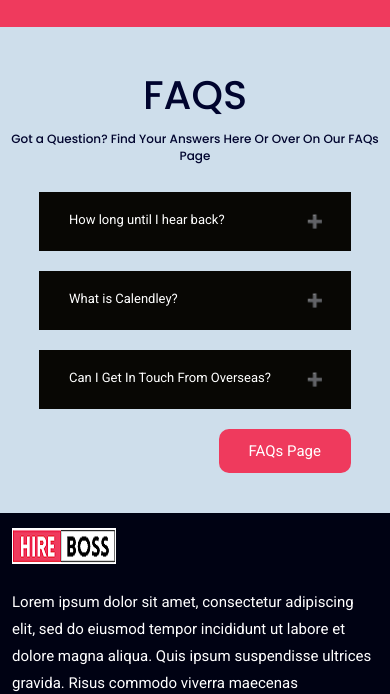
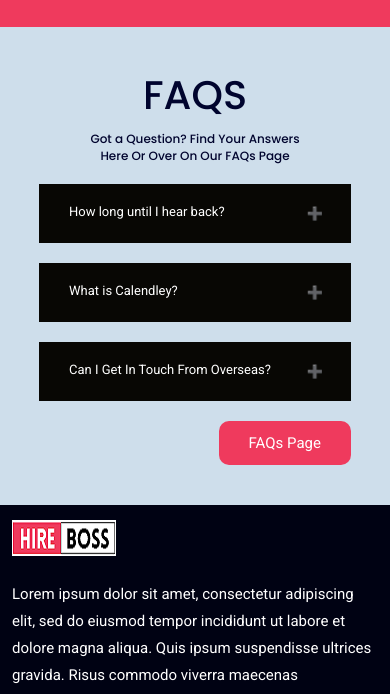
Before and after one commit to tyrkgithub/HireBoss, a plain HTML site: page contact.html in a window 390 px wide. Shown: the part 2960-3654 px from the top of the page. Drawn offline with Linux system fonts and the light colour scheme; a script that the page names is missing; a web font is replaced by a local one.

Commit message:
added better media queries for minifaq section

```diff
--- a/website/assets/css/contact.css
+++ b/website/assets/css/contact.css
@@ -562,6 +562,14 @@ Responsive Css
   }
 }
 
+@media only screen and (max-width: 942px) {
+  .miniFaqTag{
+    margin: auto;
+    width: 60%;
+  }
+}
+
+
 @media only screen and (min-width: 992px) and (max-width: 1199px) {
   .contact-card {
     padding: 30px 10px;
```
